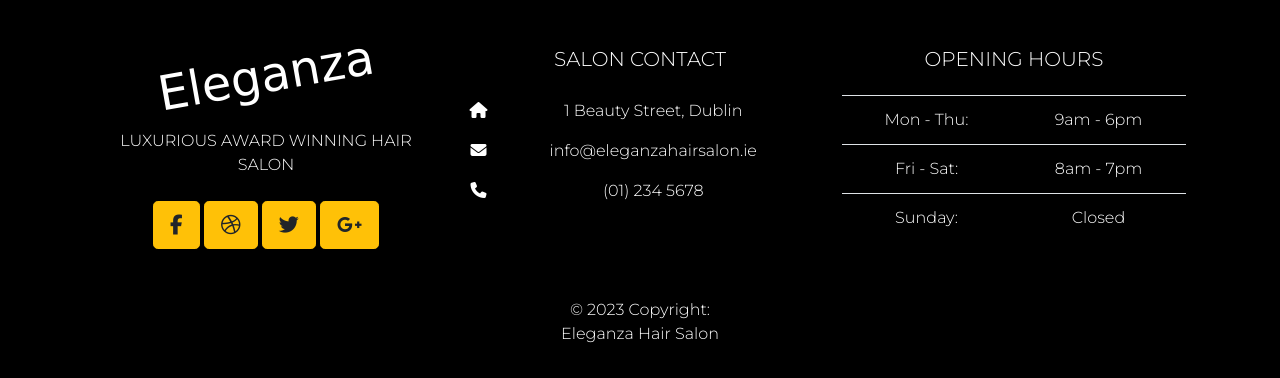
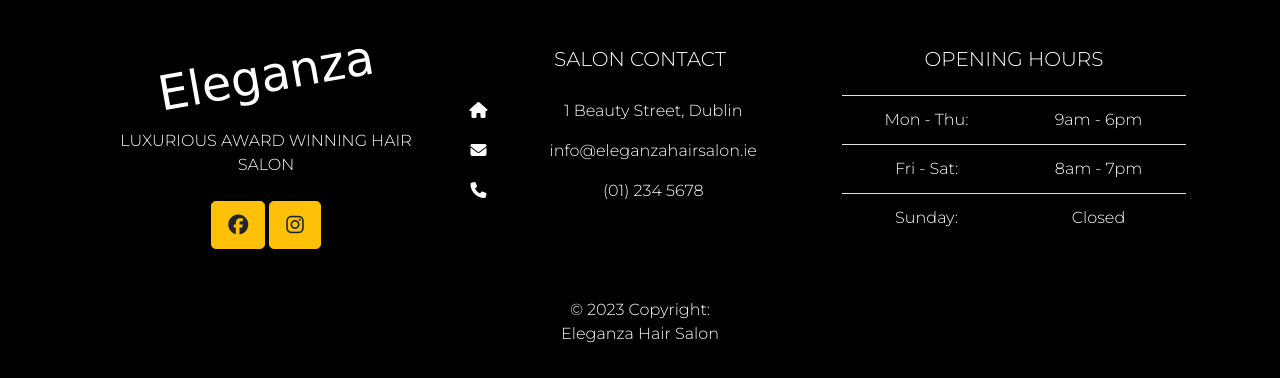
Before and after one commit to ip69719/ci-portfolio-four, a Django app: page / in a window 1280 px wide. Shown: the part 857-1235 px from the top of the page. Run offline with Django 3.2, Linux system fonts and the light colour scheme; some libraries are stand-ins or nearby versions; some web fonts are replaced.

Commit message:
feat: add social links to footer section

```diff
--- a/templates/base.html
+++ b/templates/base.html
@@ -60,16 +60,13 @@
                     </p>
                     <div class="mt-4">
                         <!-- Facebook -->
-                        <a type="button" class="btn btn-floating btn-warning btn-lg"><i
-                                class="fab fa-facebook-f"></i></a>
-                        <!-- Dribbble -->
-                        <a type="button" class="btn btn-floating btn-warning btn-lg"><i class="fab fa-dribbble"></i></a>
-                        <!-- Twitter -->
-                        <a type="button" class="btn btn-floating btn-warning btn-lg"><i class="fab fa-twitter"></i></a>
-                        <!-- Google + -->
-                        <a type="button" class="btn btn-floating btn-warning btn-lg"><i
-                                class="fab fa-google-plus-g"></i></a>
-                        <!-- Linkedin -->
+                        <a type="button" class="btn btn-warning btn-lg" href="https://www.facebook.com/" aria-label="Go to our twitter page (opens in new tab)" target="_blank">
+                            <i class="fa-brands fa-facebook"></i>
+                        </a>
+                        <!-- Instagram -->
+                        <a type="button" class="btn btn-warning btn-lg" href="https://www.instagram.com/" aria-label="Go to our instagram page (opens in new tab)" target="_blank">
+                            <i class="fa-brands fa-instagram"></i>
+                        </a>
                     </div>
                 </div>
                 <!--Grid column-->
```
